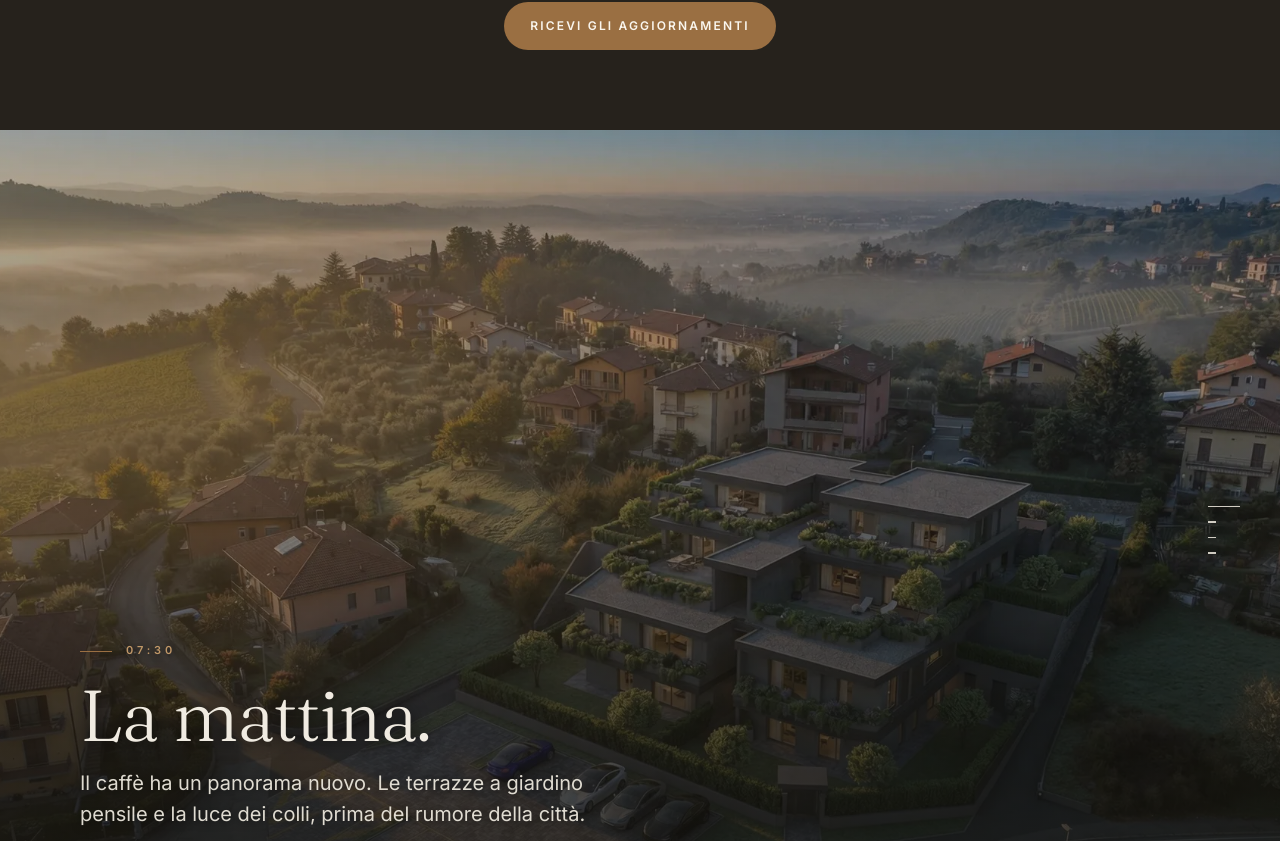
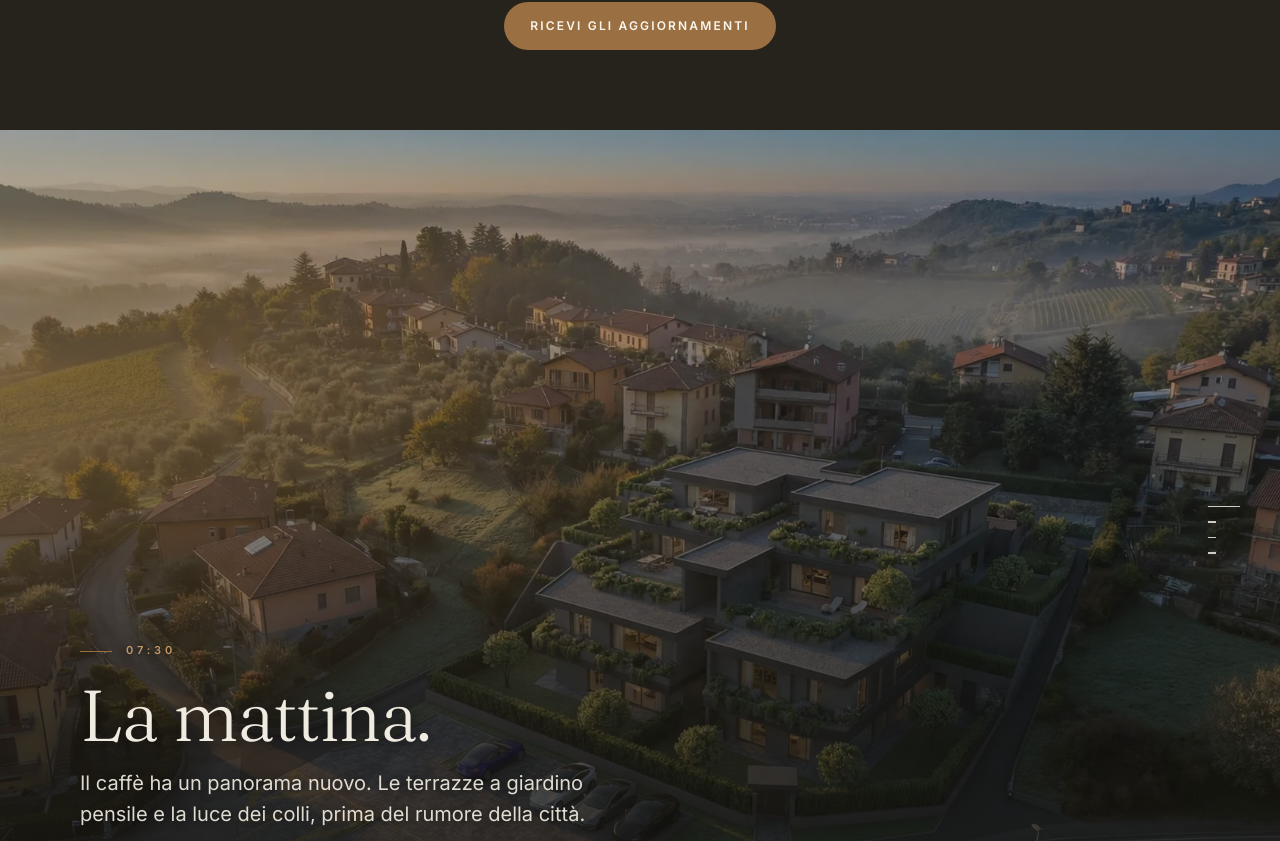
Before and after one commit to rino-it/elaia, a React (Vite) app: page / in a window 1280 px wide. Shown: the part 2750-3591 px from the top of the page. Built offline with nearby package versions, Linux system fonts and the light colour scheme.

Commit message:
ux(tod): focus mattina su palazzina + luce mattutina (object-position 70% 80%)

```diff
--- a/src/index.css
+++ b/src/index.css
@@ -2952,6 +2952,10 @@ footer {
 }
 
 /* Override puntuali per singolo momento — focus su soggetto + palazzina */
+.tod-bg[data-state="dawn"] img {
+  object-position: 70% 80%;
+}
+
 .tod-bg[data-state="day"] img {
   object-position: 35% 65%;
 }
```
